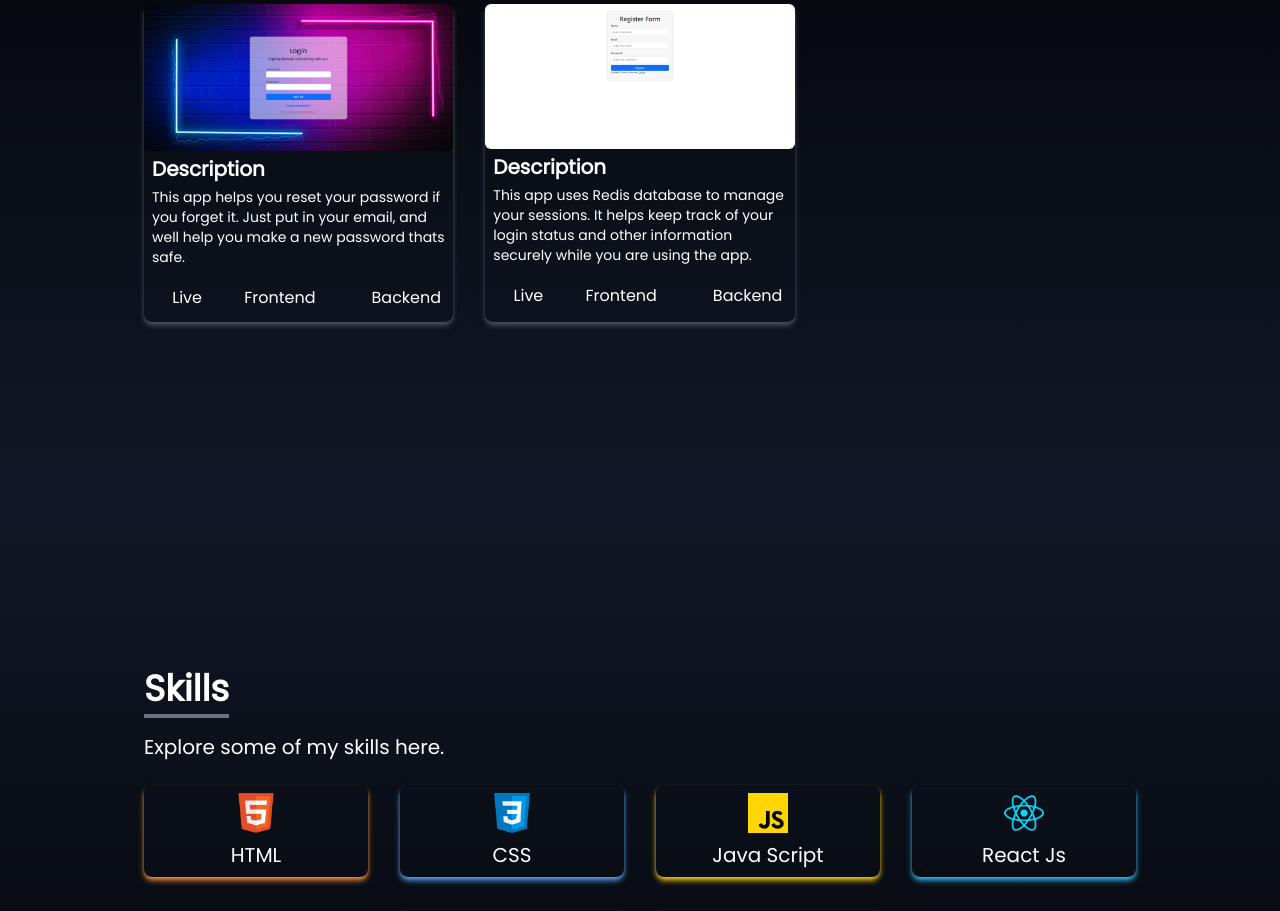
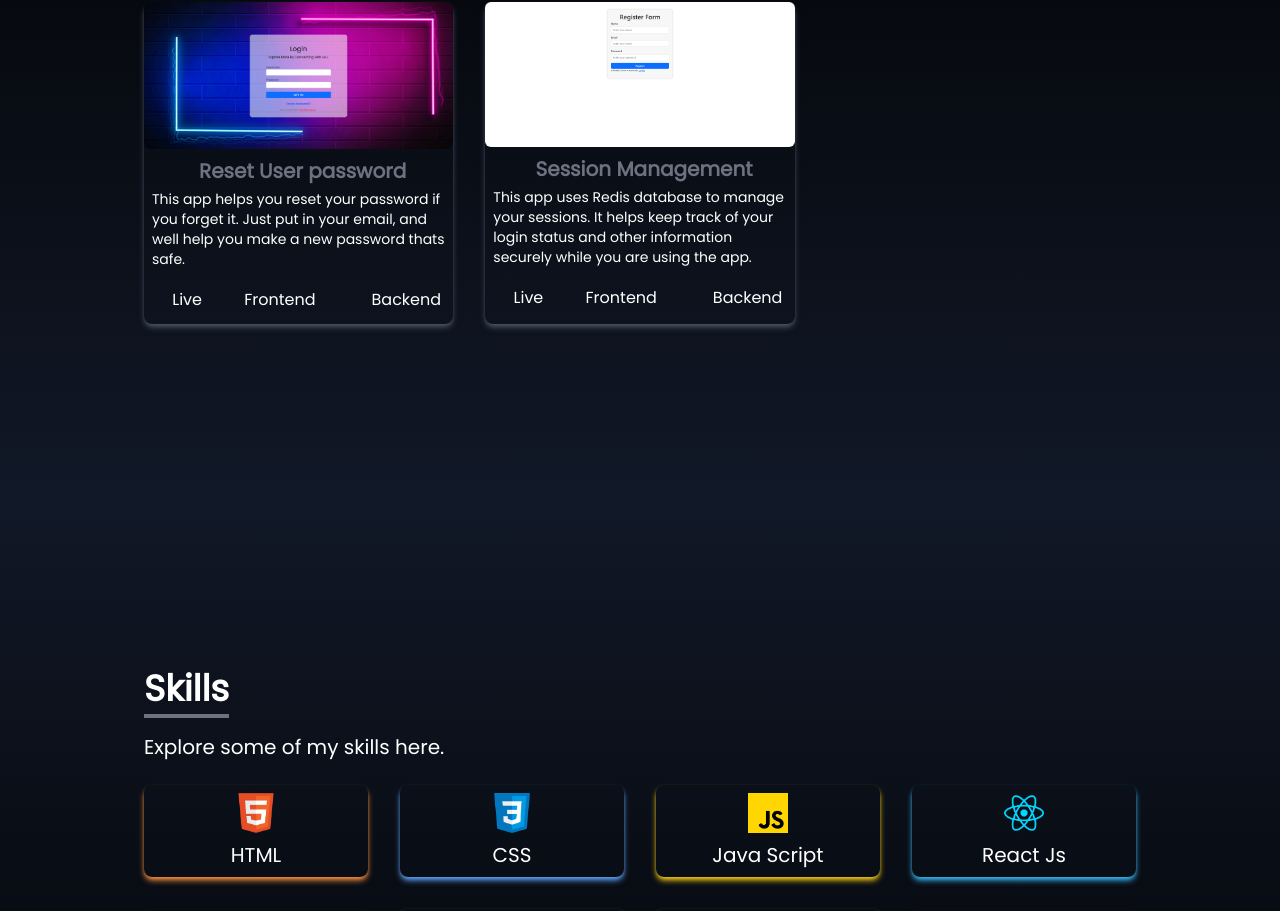
Before and after one commit to kvijayakrishnan/new-portfolio, a React (Create React App) app: page / in a window 1280 px wide. Shown: the part 1903-2814 px from the top of the page. Built offline with nearby package versions, Linux system fonts and the light colour scheme.

Commit message:
project heading & some css

```diff
--- a/src/components/Portfolio.jsx
+++ b/src/components/Portfolio.jsx
@@ -26,6 +26,7 @@ function Portfolio() {
         {
             id:1,
             src: passwordreset,
+            heading: 'Reset User password',
             description:'This app helps you reset your password if you forget it. Just put in your email, and well help you make a new password thats safe.',
             demo:'https://earnest-quokka-fcdbba.netlify.app',
             bcode:'https://github.com/kvijayakrishnan/day37-password-reset-server',
@@ -34,6 +35,7 @@ function Portfolio() {
         {
             id:2,
             src: userauth,
+            heading: 'Session Management',
             description:'This app uses Redis database to manage your sessions. It helps keep track of your login status and other information securely while you are using the app.',
             demo:'https://vijayuserauth.netlify.app/',
             bcode:'https://github.com/kvijayakrishnan/UserAuth-backend',
@@ -55,14 +57,14 @@ function Portfolio() {
             </div>
 
             <div className=' grid sm:grid-cols-2 md:grid-cols-3 gap-8 sm:px-0 '>
-                {portfolios.map(({id, src,description, demo, bcode, fcode})=>(
+                {portfolios.map(({id, src,heading, description, demo, bcode, fcode})=>(
                     <div key={id} className='shadow-md shadow-gray-600 rounded-lg'>
                         <img src={src}
                             alt=''
                             className='rounded-md duration-300 hover:scale-105 '
                         />
                         <div key={description} >
-                            <h5 className=' text-xl pl-2 pt-1'>Description</h5>
+                            <h1 className=' text-xl pl-2 pt-1 text-center pt-2 text-gray-500'>{heading}</h1>
                             <p className=' text-sm font-thin p-1 pl-2'>{description}</p>
 
                         </div>
```
